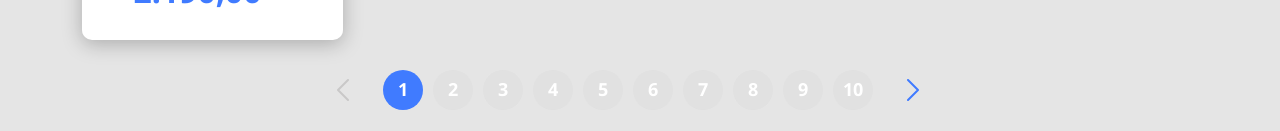
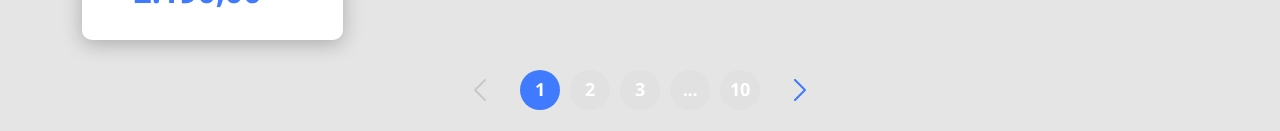
Before and after one commit to crysisprophet1234/DSCatalog, a React (Create React App) app in the folder frontend/: page /products in a window 1280 px wide. Shown: the part 729-860 px from the top of the page. Built offline with nearby package versions, Linux system fonts and the light colour scheme; the HTML template or start-up script is replaced by a standard one.

Commit message:
corrigido svg pagination

```diff
--- a/frontend/src/components/Pagination/Pagination.css
+++ b/frontend/src/components/Pagination/Pagination.css
@@ -36,6 +36,7 @@
 .pagination-container > svg ~ svg {
   transform: rotate(0deg);
   margin-left: 24px;
+  margin-right: 0;
   color: #407BFF;
 }
 
--- a/frontend/src/components/Pagination/index.tsx
+++ b/frontend/src/components/Pagination/index.tsx
@@ -10,12 +10,7 @@ const Pagination = () => {
             <div className="pagination-item active">1</div>
             <div className="pagination-item">2</div>
             <div className="pagination-item">3</div>
-            <div className="pagination-item">4</div>
-            <div className="pagination-item">5</div>
-            <div className="pagination-item">6</div>
-            <div className="pagination-item">7</div>
-            <div className="pagination-item">8</div>
-            <div className="pagination-item">9</div>
+            <div className="pagination-item">...</div>
             <div className="pagination-item">10</div>
             <ArrowIcon className='active'/>
         </div>
```
